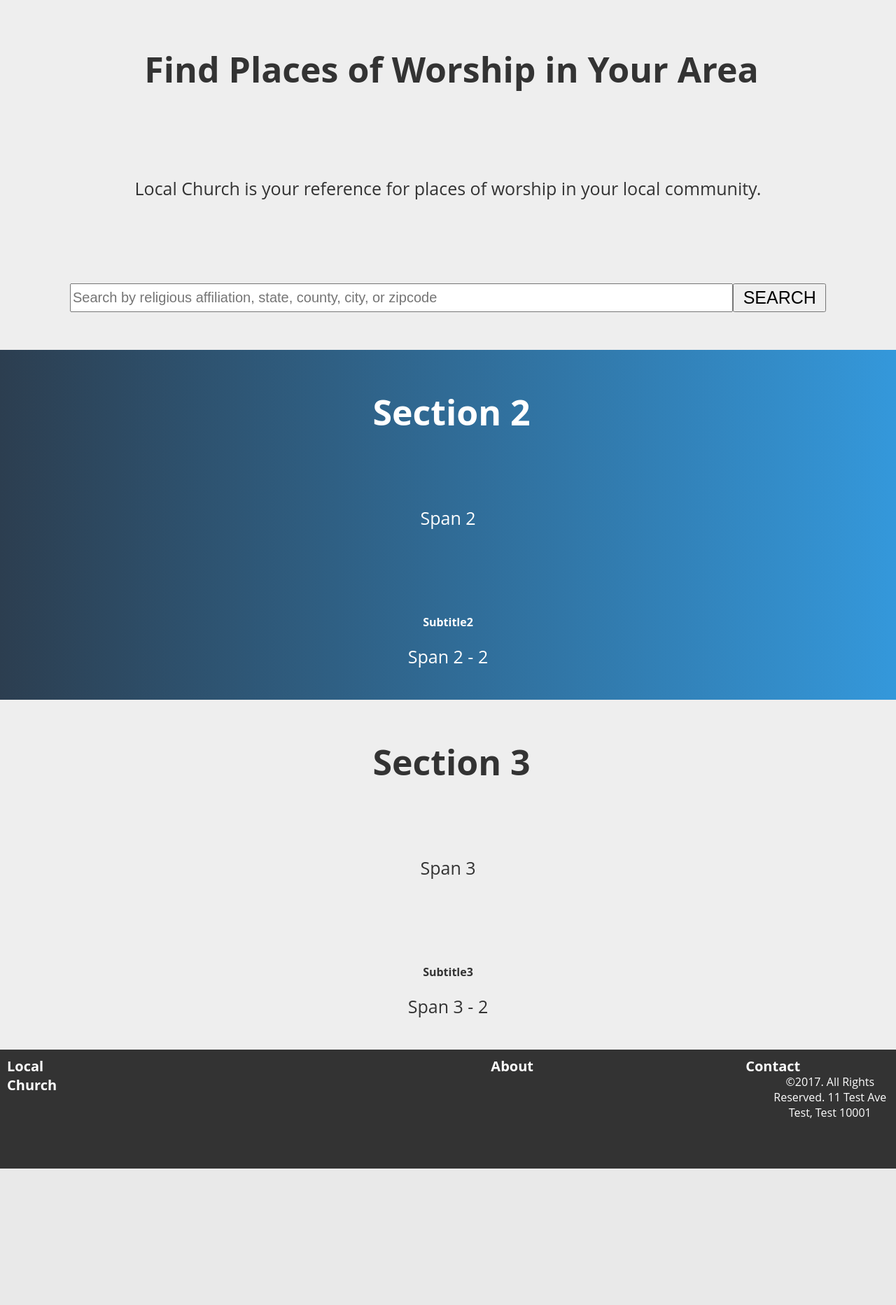
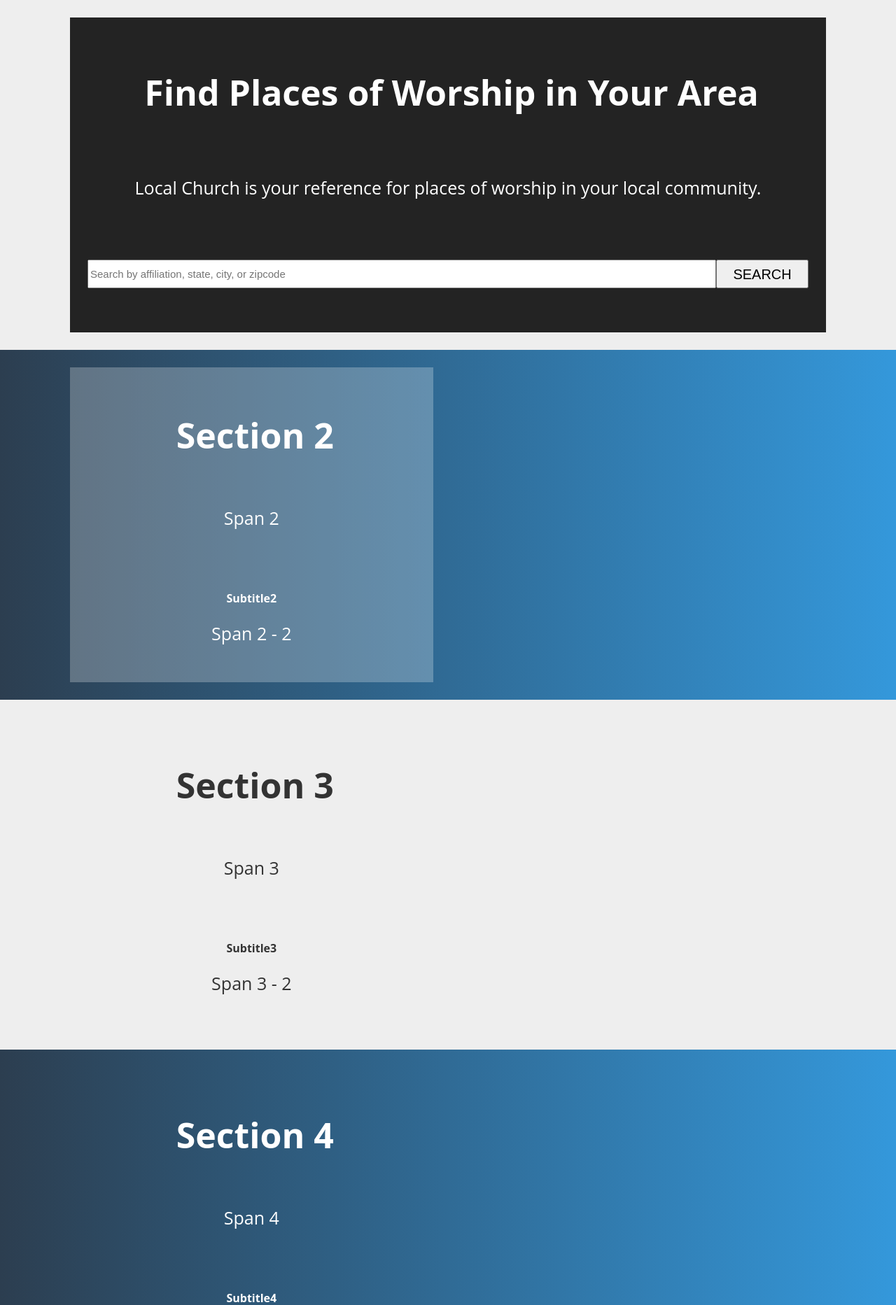
Before and after one commit to timkpaine/webfram, a Flask app: page / in a window 1280 px wide. Shown: the part 60-1925 px from the top of the page at 70% size. Before the commit the page ends 1730 px from the top, so only its background shows below. Run offline with Flask 2, Linux system fonts and the light colour scheme.

Commit message:
style updates

```diff
--- a/run.py
+++ b/run.py
@@ -1,6 +1,6 @@
-#!flask/bin/python
 import os
 from webfram import app
 
-if __name__=="__main__":
+
+if __name__ == "__main__":
     app.run(debug=True, port=os.environ.get('PORT', 8080))
--- a/webfram/__init__.py
+++ b/webfram/__init__.py
@@ -13,9 +13,13 @@ def index():
     blocks = []
     blocks.append({'title': 'Find Places of Worship in Your Area',
                    'span1': 'Local Church is your reference for places of worship in your local community.',
-                   'searchtext':'Search by religious affiliation, state, county, city, or zipcode'})
-    blocks.append({'title': 'Section 2', 'span1':'Span 2', 'subtitle': 'Subtitle2', 'span2': 'Span 2 - 2'})
-    blocks.append({'title': 'Section 3', 'span1':'Span 3', 'subtitle': 'Subtitle3', 'span2': 'Span 3 - 2'})
+                   'searchtext': 'Search by affiliation, state, city, or zipcode',
+                   'class': 'darkbox'})
+    blocks.append({'title': 'Section 2', 'span1': 'Span 2', 'subtitle': 'Subtitle2', 'span2': 'Span 2 - 2', 'class': 'lightbox'})
+    blocks.append({'title': 'Section 3', 'span1': 'Span 3', 'subtitle': 'Subtitle3', 'span2': 'Span 3 - 2'})
+    blocks.append({'title': 'Section 4', 'span1': 'Span 4', 'subtitle': 'Subtitle4', 'span2': 'Span 4 - 2'})
+    blocks.append({'title': 'Section 5', 'span1': 'Span 5', 'subtitle': 'Subtitle5', 'span2': 'Span 5 - 2', 'class': 'clearbox'})
+    blocks.append({'title': 'Section 6', 'span1': 'Span 6', 'subtitle': 'Subtitle6', 'span2': 'Span 6 - 2', 'class': 'clearbox'})
 
     render['blocks'] = blocks
     render['title'] = 'Local Church'
--- a/webfram/static/css/index.css
+++ b/webfram/static/css/index.css
@@ -61,6 +61,32 @@ div.section {
     align-items: center;
 }
 
+div.section div.base{
+    height:80%;
+    padding:25px;
+    display:flex;
+    flex-direction: row;
+    flex-flow: wrap;
+    align-items: center;
+}
+
+div.section div.darkbox{
+    background:rgba(0,0,0,.85);
+    color:white;
+}
+
+
+div.section div.clearbox{
+    background:rgba(0,0,0,.10);
+    /*color:white;*/
+}
+
+div.section div.lightbox{
+    background:rgba(255,255,255,.25);
+    color:white;
+}
+
+
 div.section:nth-of-type(even) {
     /*background-color: #333;*/
     background: #2c3e50; /* fallback for old browsers */
@@ -102,19 +128,20 @@ div.section div.searchsection{
 div.section input.searchbox {
     width:100%;
     height:35px;
-    font-size:20px;
+    font-size:15px;
 }
 
 div.section button.searchbutton {
     width:150px;
     height:41px;
     padding-bottom:0px;
-    font-size:25px;
+    font-size:20px;
 }
 
 div.section button.searchbutton:hover {
     color:white;
 }
+
 div.footer {
     height:150px;
     background-color:#333;
@@ -122,25 +149,49 @@ div.footer {
     color:white;
     display: flex;
     flex-direction: row;
+    flex-wrap: wrap;
     padding:10px;
 }
 
 div.footer div.copyright {
+    width:100%;
     text-align: center;
     margin-top:25px;
 }
 div.footer a{
+    color:white;
+    text-decoration: none;
+}
+
+div.footer a:hover{
+    color:grey;
+}
+
+div.footer div.links {
     width:50%;
-    color:white;
+    display:flex;
+    flex-direction: column;
 }
+
+div.footer div.links a,
+div.footer div.links a h2{
+    width:100%;
+}
+
+div.footer a.title {
+    width:50%;
+}
+
 div.footer h2.title{
     font-size: 20px;
     float:left;
     width:10%;
 }
+
 div.footer h2.link{
     width:10%;
     font-size: 20px;
-    float:right;
     margin:0px !important;
+    text-align:right;
+    justify-content:
 }
--- a/webfram/templates/index.html
+++ b/webfram/templates/index.html
@@ -29,6 +29,7 @@
     <div class="body">
         {% for block in blocks %}
         <div class="section">
+            <div class="base {{ block['class'] }}">
             <h2>{{ block['title'] }}</h2>
             <span>{{ block['span1'] }}</span>
             {% if block['subtitle'] %}
@@ -43,14 +44,16 @@
                 <button class="searchbutton" >SEARCH</button>
             </div>
             {% endif %}
-
+            </div>
         </div>
         {% endfor %}
     </div>
     <div class="footer">
-        <a href="#" ><h2 class="title">{{ title }}</h2></a>
-        <a href="#" ><h2 class="link">About</h2></a>
-        <a href="#" ><h2 class="link">Contact</h2></a>
+        <a href="#" class="title"><h2 class="link">{{ title }}</h2></a>
+        <div class='links'>
+            <a href="#" ><h2 class="link">About</h2></a>
+            <a href="#" ><h2 class="link">Contact</h2></a>
+        </div>
         <div class="copyright">
             <span>&copy;2017. All Rights Reserved.</span>
             <span>11 Test Ave<br>Test, Test 10001</span>
```
